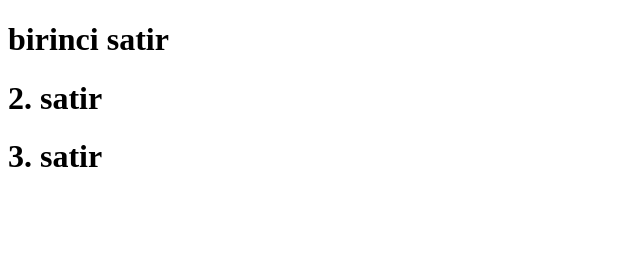
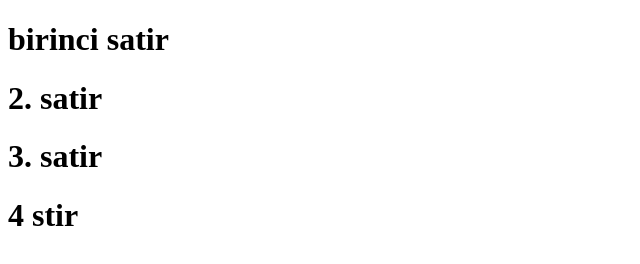
Before and after one commit to ekaygusuz/webDevGitDeneme, a plain HTML site: page index.html in a window 1280 px wide. Shown: the whole page, without its empty margins (0-640 px from the left). Drawn offline with Linux system fonts and the light colour scheme.

Commit message:
versiyon 4

```diff
--- a/index.html
+++ b/index.html
@@ -8,5 +8,6 @@
     <h1>birinci satir</h1>
     <h1>2. satir</h1>
     <h1>3. satir</h1>
+    <h1>4 stir</h1>
   </body>
 </html>
```
